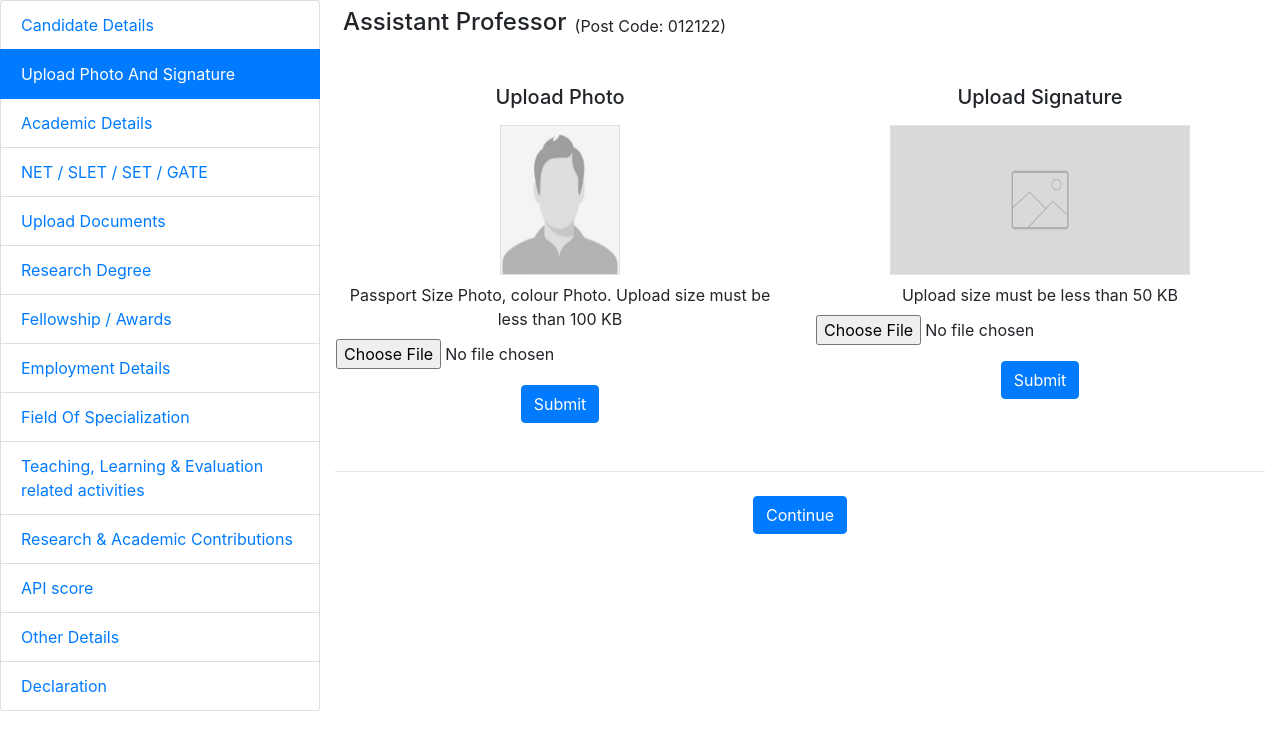
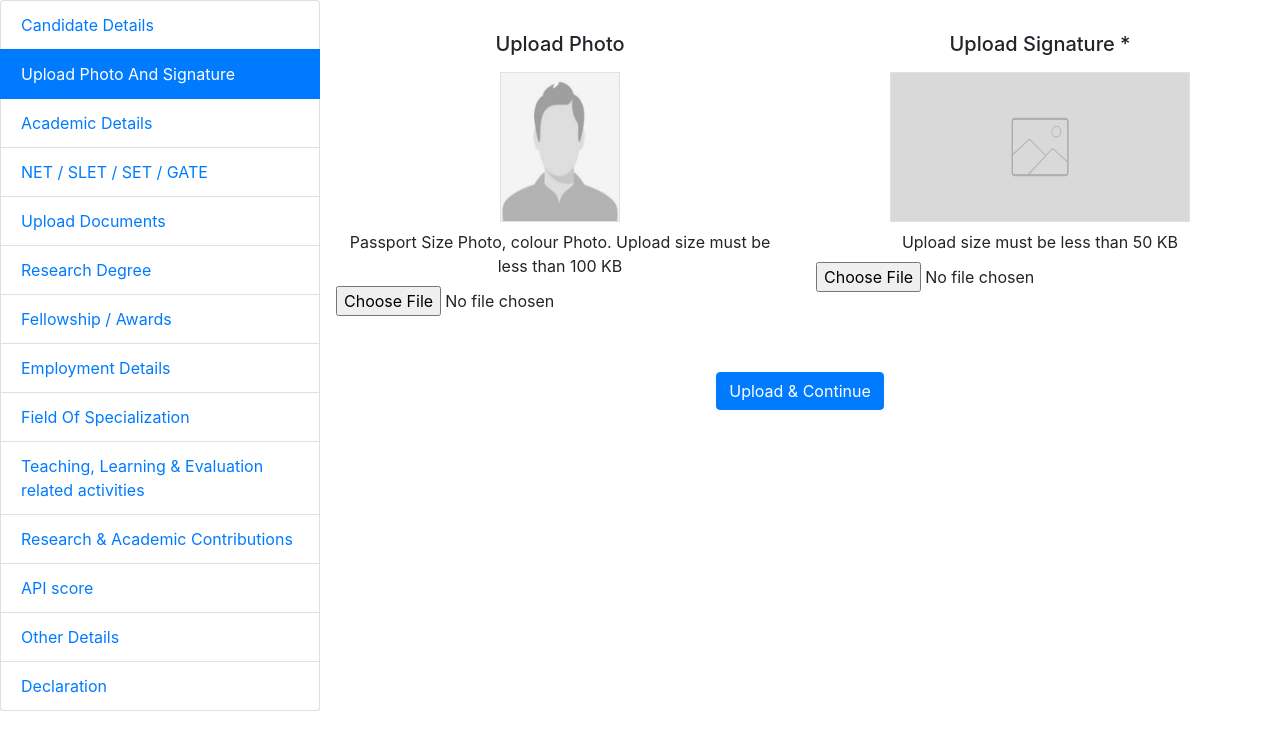
Before and after one commit to Aroxbit/LU-recruitment-portal, a PHP site: page /application/uploadPhoto.php in a window 1280 px wide. Shown: the part 55-800 px from the top of the page. Run offline with PHP 8.4, Linux system fonts and the light colour scheme; the visitor is signed in with stand-in values (Sample User, id 1).

Commit message:
Made Upload Photo and signature into a single form.

```diff
--- a/application/uploadPhoto.php
+++ b/application/uploadPhoto.php
@@ -8,7 +8,7 @@
 $uid = $_SESSION['email'];
 
 //if new data is posted
-if(isset($_POST["post"])){
+if (isset($_POST["post"])) {
 
   //candidate data
   $post = $_POST["post"];
@@ -38,7 +38,7 @@
   $count_  = mysqli_num_rows($result_);
 
   //if it exists then delete it before creating one
-  if($count_ > 0) {
+  if ($count_ > 0) {
     if ($dbc->query("DELETE FROM candidate WHERE user='$uid'") === TRUE) {
       echo "Candidate deleted successfully";
     } else {
@@ -85,7 +85,7 @@
   $s_count_  = mysqli_num_rows($s_result_);
 
   //if it exists then delete it before creating one
-  if($s_count_ > 0) {
+  if ($s_count_ > 0) {
     if ($dbc->query("DELETE FROM address WHERE user='$uid'") === TRUE) {
       echo "Address deleted successfully";
     } else {
@@ -153,54 +153,41 @@
 
       <!-- Form Section -->
       <div class="col">
-        <div class="d-flex p-2 align-items-center">
-          <!-- Post applying for -->
-          <h4>Assistant Professor</h4>
-          <div class="ml-2">(Post Code: 012122)</div>
-        </div>
 
-
+        <form method="post" action="submit.php" enctype="multipart/form-data">
           <div class="row width-100">
 
-          <form method="post" action="submit.php" enctype="multipart/form-data" class="mt-3 p-3 col text-center">
-
+            <div class="mt-3 p-3 col text-center">
               <h5 class="mb-3">Upload Photo</h5>
 
               <!-- Uploaded Image -->
               <img id="photo-preview" class="border" src="../assets/img-placeholder.jpg" alt="Passport Size Photo" width="120" height="150">
 
-
               <div class="form-group mt-2">
+                <!-- Input for Photo upload -->
                 <label for="photo-input">Passport Size Photo, colour Photo. Upload size must be less than 100 KB</label>
-              <input onchange="handlePhotoValidation()" type="file" accept="image/*" class="form-control-file" id="photo-input" name="fileToUpload" required>
+                <input onchange="handlePhotoValidation()" type="file" accept="image/*" class="form-control-file" id="photo-input" name="fileToUpload">
+              </div>
             </div>
 
-            <div class="form-group">
-              <button class="btn btn-primary" type="submit">Submit</button>
+            <div class="mt-3 p-3 col text-center">
+              <h5 class="mb-3">Upload Signature *</h5>
+              <!-- Signature preview -->
+              <img id="signature-preview" class="border" src="../assets/signature-placeholder.png" alt="Signature" width="300" height="150">
+
+              <!-- Input for Signature upload -->
+              <div class="form-group mt-2">
+                <label for="photo-input">Upload size must be less than 50 KB</label>
+                <input onchange="handleSignatureValidation()" type="file" class="form-control-file" id="photo-input">
+              </div>
+
+            </div>
+          </div>
+
+          <div class="text-center mt-4">
+            <button type="submit" class="btn btn-primary text-white">Upload & Continue</button>
           </div>
         </form>
-
-          <form method="" action="" class="mt-3 p-3 col text-center">
-
-
-            <h5 class="mb-3">Upload Signature</h5>
-
-            <img id="signature-preview" class="border" src="../assets/signature-placeholder.png" alt="Signature" width="300" height="150">
-
-            <div class="form-group mt-2">
-              <label for="photo-input">Upload size must be less than 50 KB</label>
-              <input onchange="handleSignatureValidation()" type="file" class="form-control-file" id="photo-input" required>
-            </div>
-
-            <div class="form-group">
-              <button class="btn btn-primary" type="submit">Submit</button>
-            </div>
-          </form>
-        </div>
-        <hr />
-        <div class="text-center mt-4">
-          <a class="btn btn-primary text-white">Continue</a>
-        </div>
       </div>
     </div>
   </div>
```
Lines whose indentation alone changed are shown as unchanged.
